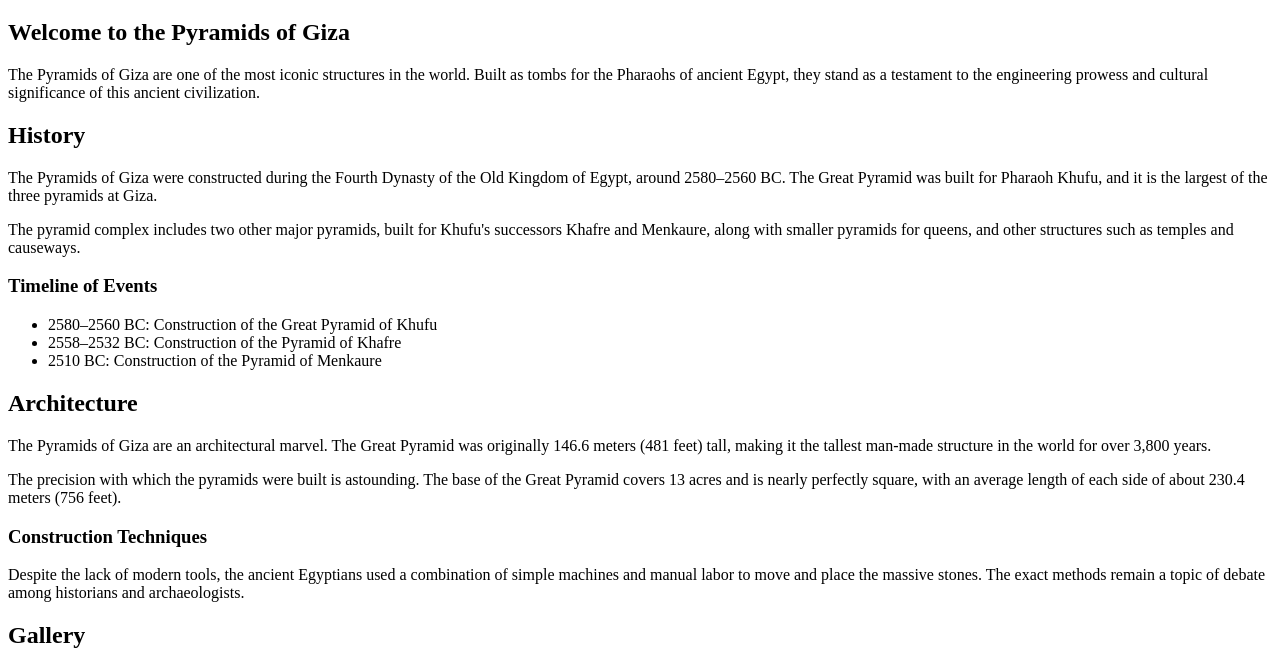
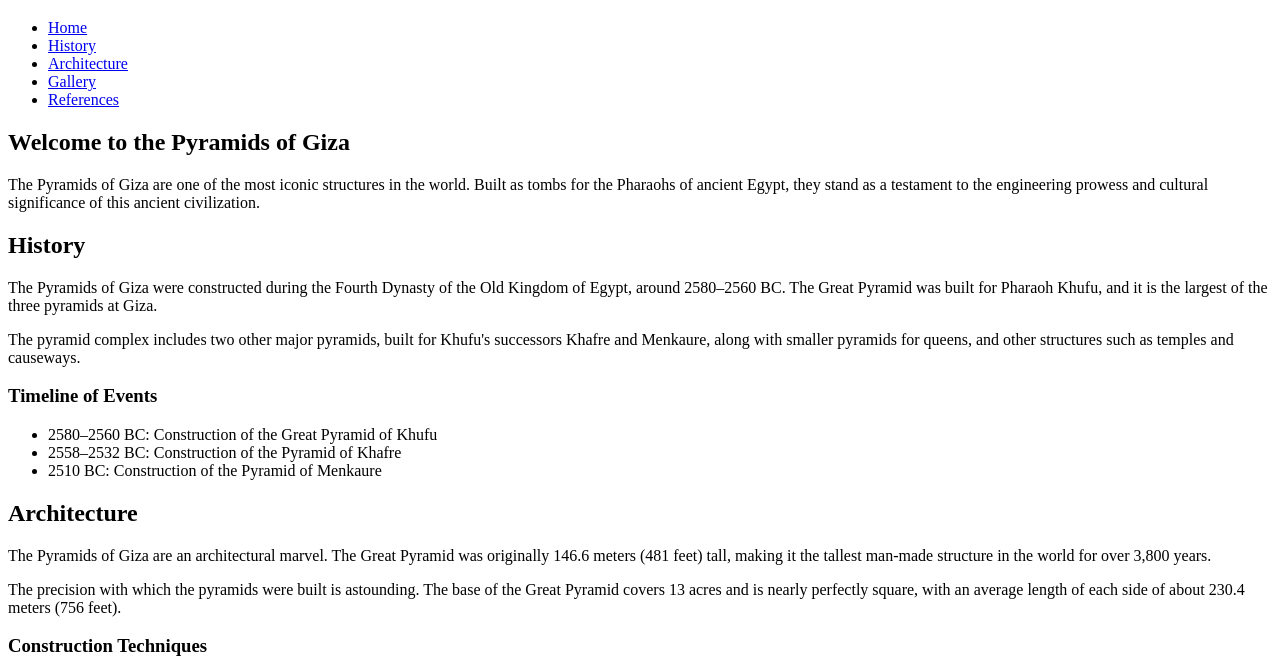
Before and after one commit to stash-f/PRO-1, a plain HTML site: page index.html in a window 1280 px wide. Shown: the part 61-729 px from the top of the page. Drawn offline with Linux system fonts and the light colour scheme.

Commit message:
added nav bar that links to respective sections and tested if it works

```diff
--- a/index.html
+++ b/index.html
@@ -11,7 +11,13 @@
     <header>
         <h1>The Pyramids of Giza</h1>
         <nav>
-
+            <ul>
+                <li><a href="#home">Home</a></li>
+                <li><a href="#history">History</a></li>
+                <li><a href="#architecture">Architecture</a></li>
+                <li><a href="#gallery">Gallery</a></li>
+                <li><a href="#references">References</a></li>
+            </ul>
         </nav>
     </header>
     <main>
@@ -74,14 +80,15 @@
         </section>
 
         <!-- References Section -->
-        <section id="References">
+        <section id="references">
             <p>Here are some useful references and additional reading materials on the Pyramids of Giza:</p>
             <ul>
                 <li><a href="https://en.wikipedia.org/wiki/Giza_pyramid_complex" target="_blank">Wikipedia - Giza
                         Pyramid Complex</a></li>
                 <li><a href="https://www.nationalgeographic.com/history/archaeology/giza-pyramids/"
                         target="_blank">National Geographic - Giza Pyramids</a></li>
-                <li><a href="https://www.history.com/topics/ancient-egypt/the-egyptian-pyramids" target="_blank">History.com -
+                <li><a href="https://www.history.com/topics/ancient-egypt/the-egyptian-pyramids"
+                        target="_blank">History.com -
                         The Pyramids</a></li>
             </ul>
         </section>
```
